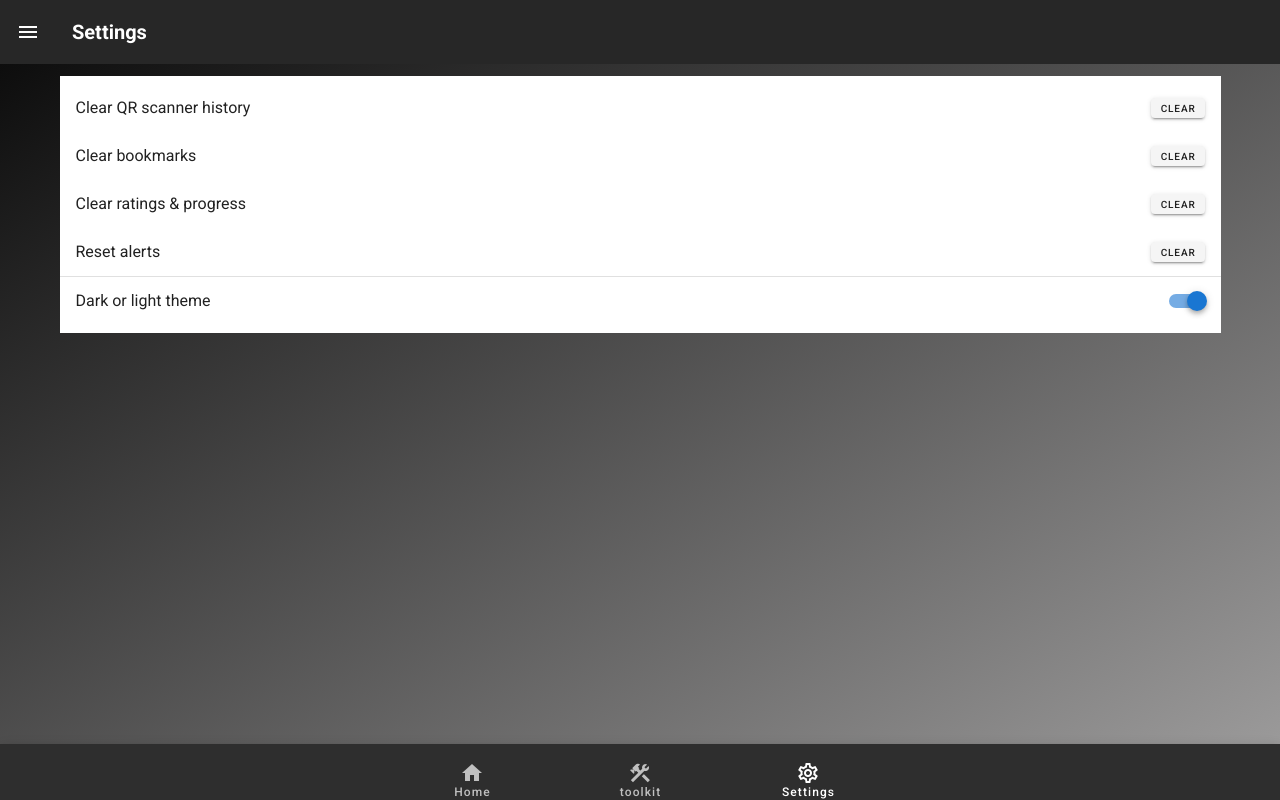
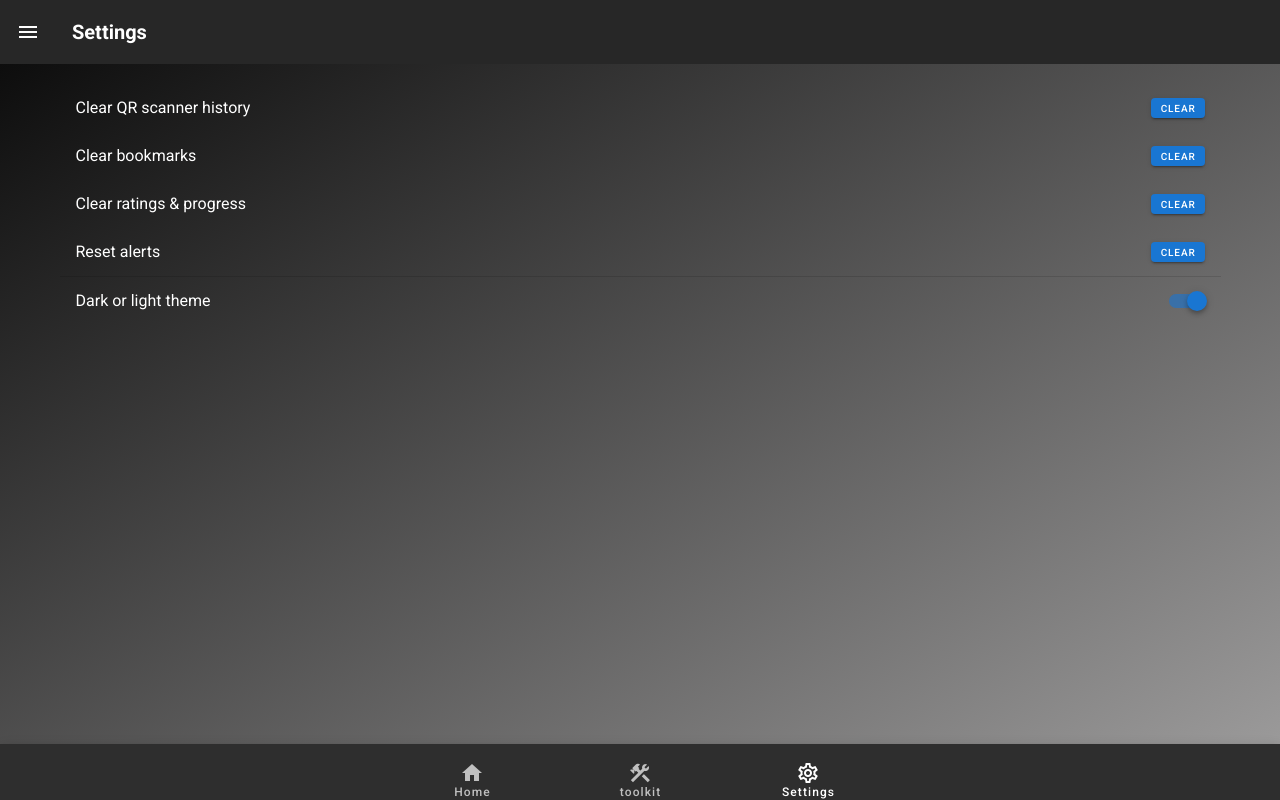
Before and after one commit to daveKoala/vue-boiler-plate, a Vue app: page /settings in a window 1280 px wide. Built offline with nearby package versions, Linux system fonts and the light colour scheme.

Commit message:
color="primary"

```diff
--- a/src/views/Settings.vue
+++ b/src/views/Settings.vue
@@ -1,33 +1,33 @@
 <template>
   <v-container>
-    <v-list>
+    <v-list color="transparent">
       <v-list-item>
-        <v-list-item-content>Clear QR scanner history</v-list-item-content>
+        <v-list-item-content class="white--text">Clear QR scanner history</v-list-item-content>
         <v-list-item-action>
-          <v-btn v-on:click="clearHistory" x-small>Clear</v-btn>
+          <v-btn v-on:click="clearHistory" x-small color="primary">Clear</v-btn>
         </v-list-item-action>
       </v-list-item>
       <v-list-item>
-        <v-list-item-content>Clear bookmarks</v-list-item-content>
+        <v-list-item-content class="white--text">Clear bookmarks</v-list-item-content>
         <v-list-item-action>
-          <v-btn v-on:click="clearBookmarks" x-small>Clear</v-btn>
+          <v-btn v-on:click="clearBookmarks" x-small color="primary">Clear</v-btn>
         </v-list-item-action>
       </v-list-item>
       <v-list-item>
-        <v-list-item-content>Clear ratings & progress</v-list-item-content>
+        <v-list-item-content class="white--text">Clear ratings & progress</v-list-item-content>
         <v-list-item-action>
-          <v-btn v-on:click="clearProgress" x-small>Clear</v-btn>
+          <v-btn v-on:click="clearProgress" x-small color="primary">Clear</v-btn>
         </v-list-item-action>
       </v-list-item>
       <v-list-item>
-        <v-list-item-content>Reset alerts</v-list-item-content>
+        <v-list-item-content class="white--text">Reset alerts</v-list-item-content>
         <v-list-item-action>
-          <v-btn v-on:click="resetAlerts" x-small>Clear</v-btn>
+          <v-btn v-on:click="resetAlerts" x-small color="primary">Clear</v-btn>
         </v-list-item-action>
       </v-list-item>
       <v-divider></v-divider>
       <v-list-item>
-        <v-list-item-content>Dark or light theme</v-list-item-content>
+        <v-list-item-content class="white--text">Dark or light theme</v-list-item-content>
         <v-list-item-action>
           <v-switch v-model="dark"></v-switch>
         </v-list-item-action>
```
